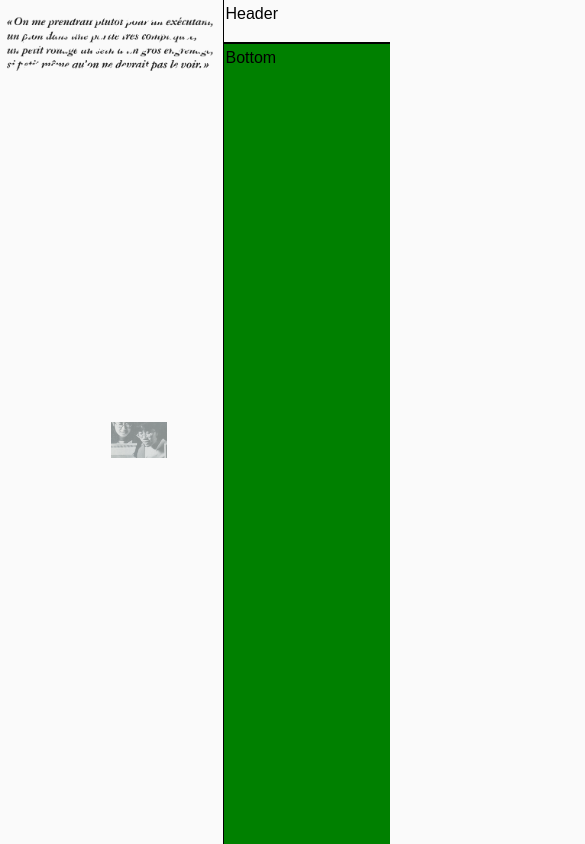
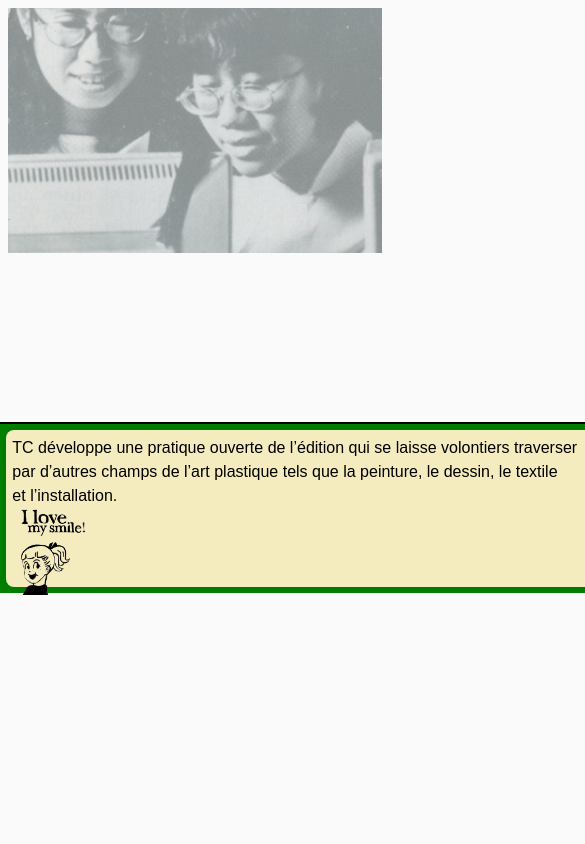
Before and after one commit to olivierhuynh-web/timothee, a Next.js app: page / in a window 390 px wide. Shown: the top 844 px of the page, 585 px wide, since content can reach past the window. Built offline with nearby package versions, Linux system fonts and the light colour scheme.

Commit message:
avant le travail sur la sidebar

```diff
--- /dev/null
+++ b/src/app/components/articles/articles.js
@@ -0,0 +1,12 @@
+import React from 'react';
+import styles from './articles.module.scss'; // Adjust the path as necessary
+
+const articles = () => {
+  return (
+    <div className={styles.articles}>
+      <div className={styles.articles__container}></div>
+    </div>
+  );
+};
+
+export default articles;
--- a/src/app/components/main/hero/hero.js
+++ b/src/app/components/main/hero/hero.js
@@ -52,6 +52,7 @@ const hero = () => {
           height={300}
           style={{ width: '100%', height: 'auto', objectFit: 'contain' }}
           priority
+          className={styles.hero__container__welcomeImage}
           ref={welcomeImageRef}
         />
         <Image
@@ -59,7 +60,6 @@ const hero = () => {
           alt='Image de magazine'
           width={600}
           height={300}
-          style={{ width: '25%', height: 'auto', objectFit: 'contain' }}
           priority
           className={styles.hero__container__magazineImage}
           ref={magazineImageRef}
--- a/src/app/components/main/hero/hero.module.scss
+++ b/src/app/components/main/hero/hero.module.scss
@@ -1,9 +1,3 @@
-.elementForScroll {
-  position: absolute;
-  top: 0;
-  left: 0;
-}
-
 .hero {
   &__container {
     position: relative;
@@ -16,6 +10,33 @@
       top: 50vh;
       left: 50%;
       opacity: 0.6;
+      width: 25%; // L'image occupe 25% de la largeur du conteneur
+      height: auto; // Maintient le ratio d'aspect
+      object-fit: contain; //
     }
   }
 }
+
+@media (max-width: 768px) {
+  .hero {
+    &__container {
+      display: flex;
+      flex-direction: column;
+      width: 100vw;
+      height: 500vh;
+      // overflow: hidden;
+      &__welcomeImage {
+        display: none;
+      }
+      &__magazineImage {
+        padding: 2%;
+        top: 0;
+        left: 0;
+        width: 100%; // L'image prend toute la largeur de son conteneur
+        height: auto; // Ajuste la hauteur automatiquement pour conserver le ratio
+      }
+    }
+  }
+}
+
+// style={{ width: '25%', height: 'auto', objectFit: 'contain' }}
--- a/src/app/components/main/main.module.scss
+++ b/src/app/components/main/main.module.scss
@@ -1,7 +1,7 @@
-.main {
-  &__container {
-    width: 60%;
-    background-color: #fafafa;
-    overflow-y: auto;
-  }
-}
+// .main {
+//   &__container {
+//     width: 60%;
+//     background-color: #fafafa;
+//     overflow-y: auto;
+//   }
+// }
--- a/src/app/components/sidebar/sidebar.js
+++ b/src/app/components/sidebar/sidebar.js
@@ -3,6 +3,8 @@ import React from 'react';
 import { useLayoutEffect, useEffect, useState, useRef } from 'react';
 import styles from './sidebar.module.scss';
 import { gsap } from 'gsap';
+import Image from 'next/image';
+
 import { enlarge } from './animations';
 
 // ==================== USELAYOUTEFFECT ====================
@@ -47,7 +49,23 @@ const sidebar = () => {
       <hr className={styles.sidebar__container__separator} />
 
       <div ref={bottomRef} className={styles.sidebar__container__bottom}>
-        Bottom
+        <div className={styles.sidebar__container__bottom__container}>
+          <div className={styles.sidebar__container__bottom__container__paper}>
+            <p>
+              TC développe une pratique ouverte de l’édition qui se laisse
+              volontiers traverser par d’autres champs de l’art plastique tels
+              que la peinture, le dessin, le textile et l’installation.
+            </p>
+            <Image
+              src='/images/smile.png'
+              alt='Image de présentation de Timothée Casilli'
+              width={600}
+              height={300}
+              style={{ width: 'auto', height: '60%', objectFit: 'contain' }}
+              priority
+            />
+          </div>
+        </div>
       </div>
     </div>
   );
--- a/src/app/components/sidebar/sidebar.module.scss
+++ b/src/app/components/sidebar/sidebar.module.scss
@@ -6,14 +6,12 @@
     flex-direction: column;
     border-left: 1px solid black;
     height: 100vh;
-    width: 45vw;
     background-color: #fafafa;
-
     overflow: auto;
     &__header {
       padding: 1%;
       background-color: #fafafa;
-      height: 5%;
+      height: 60%;
       width: 100%;
       flex-shrink: 0;
       box-sizing: border-box;
@@ -25,13 +23,36 @@
       padding: 1%;
       box-sizing: border-box;
       min-height: 0;
-      height: 100%;
+      height: 40%;
+      width: 100%;
       background-color: #fafafa;
       background-color: green;
+      &__container {
+        height: 100%;
+        &__paper {
+          width: 100%;
+          height: 100%;
+          background-color: #f4ecbe;
+          box-shadow: 0 0 10px rgba(0, 0, 0, 0.1);
+          border-radius: 8px;
+          padding: 1%;
+          box-sizing: border-box;
+        }
+      }
     }
   }
 }
 
-// * {
-//   box-sizing: border-box;
-// }
+/* Responsive pour les petits écrans */
+@media (max-width: 768px) {
+  .sidebar {
+    &__container {
+      width: 100%;
+      height: 50vh;
+      border: none;
+      &__header {
+        display: none;
+      }
+    }
+  }
+}
--- a/src/app/page.js
+++ b/src/app/page.js
@@ -1,16 +1,66 @@
+'use client';
 import Image from 'next/image';
 import styles from './page.module.scss';
 import Hero from './components/main/hero/hero';
 import Sidebar from './components/sidebar/sidebar';
 import Main from './components/main/main';
-// import { gsap } from 'gsap';
+import Articles from './components/articles/articles';
+import { gsap } from 'gsap';
+import { useRef, useState, useEffect } from 'react';
 
 export default function Home() {
+  const mainRef = useRef(null);
+  const sidebarRef = useRef(null);
+  const wrapperRef = useRef(null);
+  const articlesRef = useRef(null);
+
+  const [isMainOpen, setIsMainOpen] = useState(true);
+
+  const handleMainClick = () => {
+    gsap.to(wrapperRef.current, {
+      x: '-60vw',
+      duration: 0.5,
+      ease: 'power2.out',
+    });
+    gsap.to(articlesRef.current, {
+      width: '60vw',
+      duration: 0.5,
+      ease: 'power2.out',
+    });
+
+    setIsMainOpen(false);
+  };
+
+  const handleSidebarClick = () => {
+    gsap.to(wrapperRef.current, {
+      x: '0%',
+      duration: 0.5,
+      ease: 'power2.out',
+    });
+    gsap.to(articlesRef.current, {
+      width: '0%',
+      duration: 0.5,
+      ease: 'power2.out',
+    });
+    setIsMainOpen(true);
+  };
+
   return (
     <div className={styles.page}>
-      <div className={styles.wrapper}>
-        <Main />
-        <Sidebar />
+      <div className={styles.wrapper} ref={wrapperRef}>
+        <div onClick={handleMainClick} ref={mainRef} className={styles.main}>
+          <Main />
+        </div>
+        <div
+          onClick={handleSidebarClick}
+          ref={sidebarRef}
+          className={styles.sidebar}
+        >
+          <Sidebar />
+        </div>
+        <div ref={articlesRef} className={styles.articles}>
+          <Articles />
+        </div>
       </div>
     </div>
   );
--- a/src/app/page.module.scss
+++ b/src/app/page.module.scss
@@ -1,5 +1,55 @@
+.page {
+  width: auto;
+}
 .wrapper {
   display: flex;
   height: 100vh;
+  width: 160vw;
   overflow: hidden;
 }
+
+.main {
+  width: 60vw;
+  background-color: #fafafa;
+  overflow-y: auto;
+  flex-shrink: 0;
+}
+
+.sidebar {
+  width: 40vw;
+  background-color: #fafafa;
+  border-left: 1px solid black;
+  overflow: auto;
+}
+
+.articles {
+  flex-shrink: 0;
+  width: 0;
+  background-color: red;
+  overflow: hidden;
+}
+
+/* Responsive pour les petits écrans */
+@media (max-width: 768px) {
+  .wrapper {
+    flex-direction: column;
+  }
+
+  .main {
+    width: 100%;
+    height: 50vh;
+    overflow-y: auto;
+  }
+
+  .sidebar {
+    width: 100%;
+    height: 50vh;
+    border-left: none;
+  }
+
+  .articles {
+    width: 100%;
+    height: auto;
+    display: none;
+  }
+}
```
Also changed, not shown: public/images/smile.png (added), src/app/components/articles/articles.module.scss (added).
